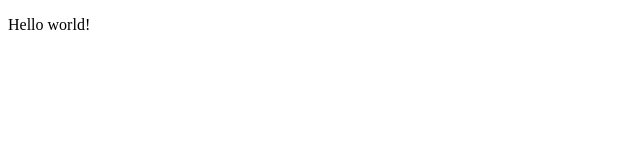
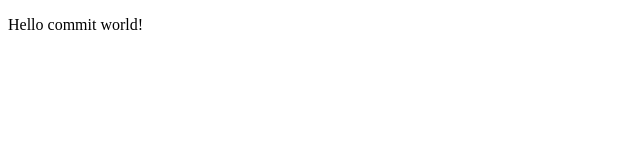
Before and after one commit to tarroma9/testJProject, a plain HTML site: page index.html in a window 1280 px wide. Shown: the full height of the page, 0-640 px from the left. Drawn offline with Linux system fonts and the light colour scheme.

Commit message:
Second commit

```diff
--- a/index.html
+++ b/index.html
@@ -7,7 +7,7 @@
 </head>
 <body>
 
-    <p>Hello world!</p>
+    <p>Hello commit world!</p>
 <!--
 <script>
     alert("It's work");
```
